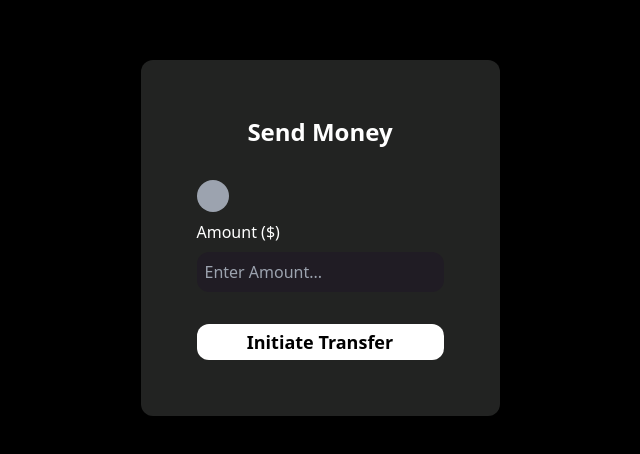
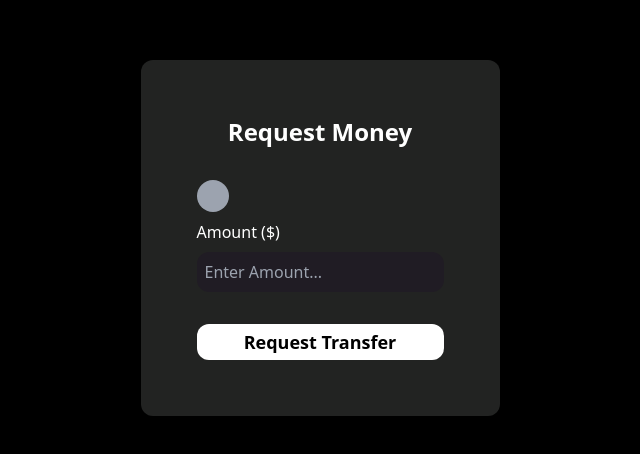
Before and after one commit to BABAR-TAHSEEN55/Paytm, a React (Vite) app in the folder frontend/: page /send in a window 1280 px wide. Shown: the part 162-616 px from the top of the page, without its empty margins (320-960 px from the left). Built offline with nearby package versions, Linux system fonts and the light colour scheme.

Commit message:
Refactor : Implemented a type Prop that checks if the type is transfer or request and do the thinkgs accordingly

```diff
--- a/frontend/src/Pages/Send.tsx
+++ b/frontend/src/Pages/Send.tsx
@@ -6,7 +6,10 @@ import InputBox from "../Components/InputBox";
 import axios from "axios";
 import { useState } from "react";
 
-const Send = () => {
+interface SendOrReceive {
+	type?: "transfer" | "receive";
+}
+const Send = ({ type }: SendOrReceive) => {
 	const navigate = useNavigate();
 	const [searchparams] = useSearchParams();
 	const [amount, SetAmount] = useState(0);
@@ -17,7 +20,10 @@ const Send = () => {
 	return (
 		<div className="grid place-content-center -purple-400/30 min-h-screen text-white">
 			<div className="w-full bg-[#222322]  shadow-lg p-14 rounded-xl ">
-				<h1 className="text-2xl text-center pb-8 font-bold ">Send Money</h1>
+				<h1 className="text-2xl text-center pb-8 font-bold ">
+					{type == "transfer" ? "Send Money" : "Request Money"}
+					{/*Send Money*/}
+				</h1>
 
 				<div className="flex space-x-5 items-center ">
 					<div className="size-8 bg-gray-400 rounded-full">{username?.charAt(0)}</div>
@@ -32,8 +38,10 @@ const Send = () => {
 					}}
 				/>
 				<Button
-					button="Initiate Transfer"
+					// button="Initiate Transfer"
+					button={type == "transfer" ? "Initiate Transfer" : "Request Transfer"}
 					onClick={async () => {
+						if (type === "transfer") {
 							try {
 								await axios.post(
 									"http://localhost:9000/api/v1/user/transactions",
@@ -53,6 +61,27 @@ const Send = () => {
 								// console.log("Transaction Failed : ", error);
 								toast.error("Insufficient Balance! Brokie");
 							}
+						} else {
+							try {
+								await axios.post(
+									"http://localhost:9000/api/v1/user/request",
+									{
+										amount: Number(amount),
+										to: id,
+									},
+									{
+										headers: {
+											Authorization: "Bearer " + localStorage.getItem("token"),
+										},
+									},
+								);
+								toast.success("Request Sent!!!");
+								navigate("/ui");
+							} catch {
+								// console.log("Transaction Failed : ", error);
+								toast.error("Insufficient Balance! Brokie");
+							}
+						}
 					}}
 				/>
 			</div>
@@ -66,4 +95,3 @@ export default Send;
 //SHIP BEFORE 10TH INSHALLAH
 
 // 4) SignUp / SignIn floating Circle & already have an account page
-// 5) Search in PopUp
--- a/frontend/src/Pages/UI.tsx
+++ b/frontend/src/Pages/UI.tsx
@@ -18,12 +18,12 @@ interface History {
 
 const UI = () => {
 	const [balance, setBalance] = useState(0);
-	const [Toggle, setToggle] = useState(false);
+	const [Toggle, setToggle] = useState<"transfer" | "request" | null>(null);
 	const [UserHistory, setUserHistory] = useState<History[]>([]);
 	const [Loading, setLoading] = useState(false);
-	const HandleToggle = () => {
-		setToggle((prev) => !prev);
-	};
+	// const HandleToggle = () => {
+	// 	setToggle((prev) => !prev);
+	// };
 	useEffect(() => {
 		axios
 			.get("http://localhost:9000/api/v1/user/balance", {
@@ -70,11 +70,20 @@ const UI = () => {
 				</div>
 				<div className="container rounded-xl bg-[#222322]   p-6 mt-4 max-w-2xl z-50">
 					<div className="flex justify-between ">
-						<button className="bg-black rounded-xl px-3 py-2.5 hover:bg-[#2F0333] " onClick={HandleToggle}>
+						<button
+							className="bg-black rounded-xl px-3 py-2.5 hover:bg-[#2F0333] "
+							// onClick={HandleToggle}
+
+							onClick={() => setToggle("transfer")}
+						>
 							Transfer
 						</button>
-						<button className="bg-black rounded-xl px-3 py-2.5 hover:bg-[#2F0333] " onClick={HandleToggle}>
-							Receive
+						<button
+							className="bg-black rounded-xl px-3 py-2.5 hover:bg-[#2F0333] "
+							// onClick={HandleToggle}>
+							onClick={() => setToggle("request")}
+						>
+							Request
 						</button>
 					</div>
 				</div>
@@ -173,7 +182,7 @@ const UI = () => {
 					</div>
 				)}
 			</div>
-			{Toggle && <Modal onClose={HandleToggle} />}
+			{Toggle && <Modal type={Toggle} onClose={() => setToggle(null)} />}
 			{/* <div style={{ height: "100vh" }}></div> */}
 			{/* <Modal /> */}
 		</>
```
Lines whose indentation alone changed are shown as unchanged.
